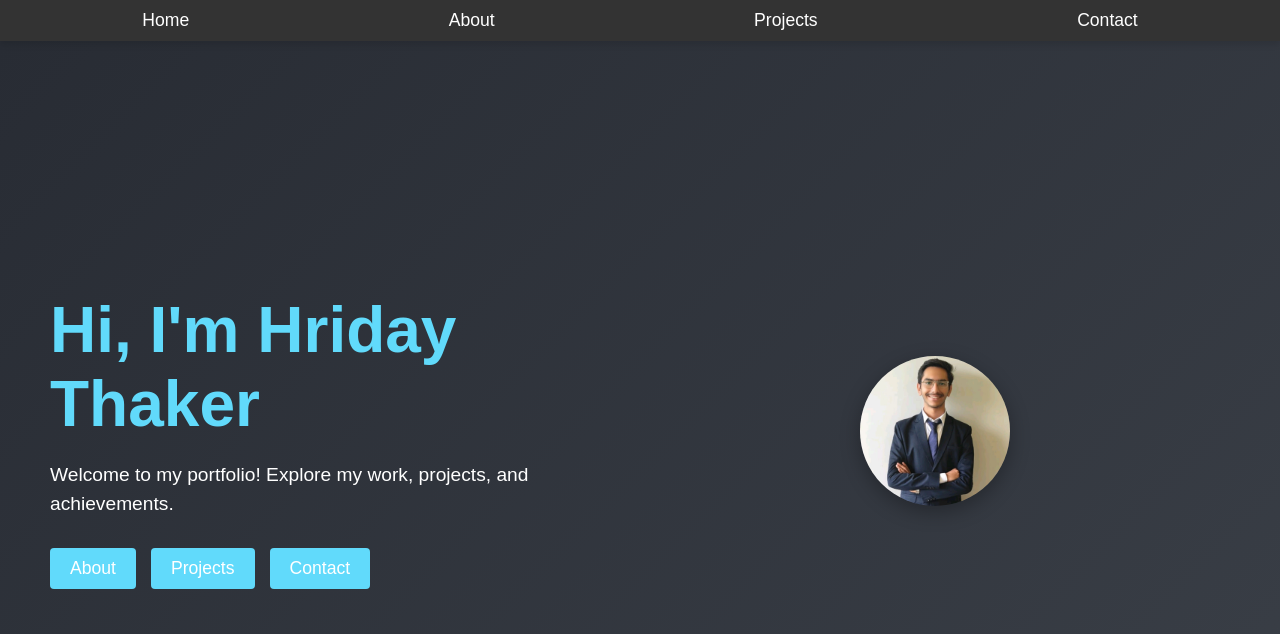
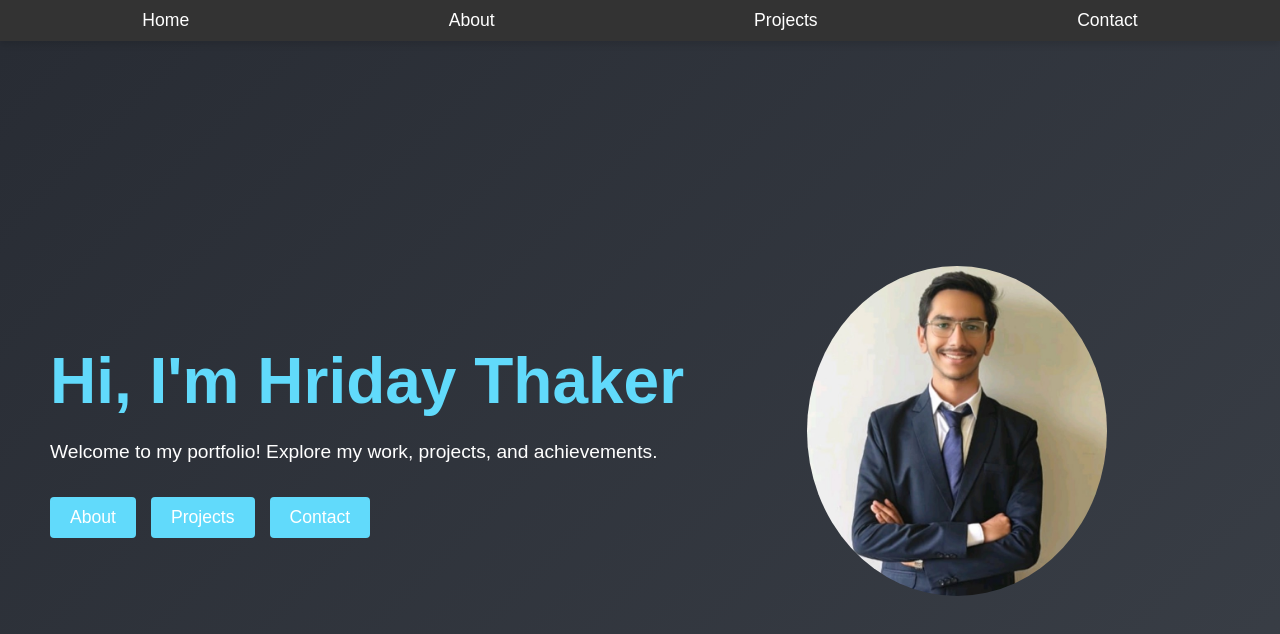
Before and after one commit to thakerhriday/Portfolio, a React (Create React App) app in the folder client/: page / in a window 1280 px wide. Shown: the top 634 px of the page. Built offline with nearby package versions, Linux system fonts and the light colour scheme.

Commit message:
home-image-big

```diff
--- a/client/src/styles/Home.css
+++ b/client/src/styles/Home.css
@@ -12,7 +12,7 @@
 }
 
 /* Left Section: Text and Links */
-  .home-text {
+.home-text1 {
   flex: 1;
   display: flex;
   flex-direction: column;
@@ -20,6 +20,18 @@
   align-items: flex-start;
   max-width: 50%;
   animation: fadeInLeft 1s ease;
+  padding-left: 25px;
+}
+
+.home-text2 {
+  flex: 1;
+  display: flex;
+  flex-direction: column;
+  justify-content: center;
+  align-items: flex-start;
+  max-width: 50%;
+  animation: fadeInLeft 1s ease;
+  padding-left: 45px;
 }
 
 .animated-hi {
@@ -54,23 +66,26 @@
 }
 
 /* Right Section: Profile Picture */
+/* Home Image Section */
 .home-image {
   flex: 1;
   display: flex;
   justify-content: center;
   align-items: center;
+  width: 400px;          /* Set width explicitly */
+  height: 600px;         /* Set height explicitly */
+  border-radius: 50%;
+  overflow: hidden;      /* Hide overflowed image parts */
+  object-fit: cover;     /* Ensure image scales correctly within the given size */
   animation: fadeInRight 1.5s ease;
-    max-width: 50%;
 }
 
-  .profile-pic {
-    width: 600px; /* Increase width */
-    height: 600px; /* Increase height */
-    border-radius: 50%; /* Keep circular shape */
-    box-shadow: 0 6px 20px rgba(0, 0, 0, 0.3); /* Enhance shadow for better appearance */
-    object-fit: cover;
+/* Optional: Target the image directly */
+.home-image img {
+  width: 55%;           /* Ensure image takes up full width of its container */
+  height: 55%;          /* Ensure image takes up full height of its container */
+  object-fit: cover;     /* Keeps the image cover-style fitting inside the circle */
 }
-
 
 /* Animations */
 @keyframes fadeInLeft {
@@ -94,8 +109,6 @@
       transform: translateX(0);
   }
 }
-
-
 
 /* Loading Container */
 .loading-container {
```
Lines whose indentation alone changed are shown as unchanged.
